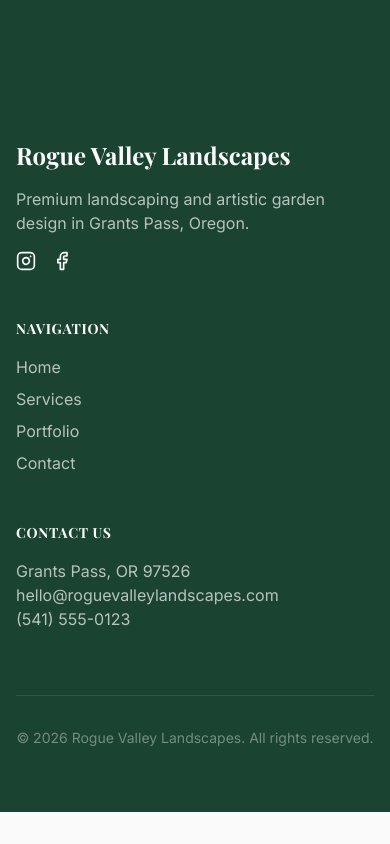
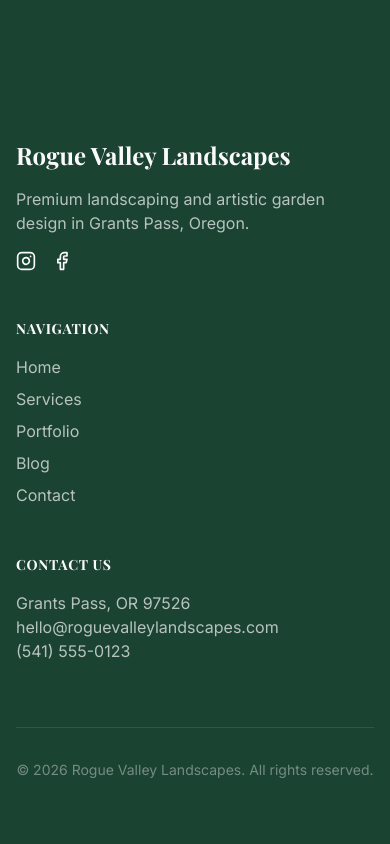
Before and after one commit to mikeschlottig/rogue-valley-landscapes, a React (Vite) app: page / in a window 390 px wide. Shown: the part 3526-4370 px from the top of the page. Before the commit the page ends 4338 px from the top, so only its background shows below. Built offline with nearby package versions, Linux system fonts and the light colour scheme; a web font is replaced by a local one.

Commit message:
feat: Feature - Blog Page Integration
Implement a high-end Blog page featuring a responsive grid of article cards, rich-text modal views using shadcn Dialog, and seamless navigation integration per user request.

```diff
--- a/src/components/layout/RootLayout.tsx
+++ b/src/components/layout/RootLayout.tsx
@@ -11,6 +11,7 @@ export function RootLayout() {
     { name: 'Home', href: '/' },
     { name: 'Services', href: '/services' },
     { name: 'Portfolio', href: '/portfolio' },
+    { name: 'Blog', href: '/blog' },
     { name: 'Contact', href: '/contact' },
   ];
   return (
--- a/src/main.tsx
+++ b/src/main.tsx
@@ -15,6 +15,7 @@ import { RootLayout } from '@/components/layout/RootLayout';
 import { HomePage } from '@/pages/HomePage';
 import { ServicesPage } from '@/pages/ServicesPage';
 import { PortfolioPage } from '@/pages/PortfolioPage';
+import { BlogPage } from '@/pages/BlogPage';
 import { ContactPage } from '@/pages/ContactPage';
 const queryClient = new QueryClient();
 const router = createBrowserRouter([
@@ -26,6 +27,7 @@ const router = createBrowserRouter([
       { index: true, element: <HomePage /> },
       { path: "services", element: <ServicesPage /> },
       { path: "portfolio", element: <PortfolioPage /> },
+      { path: "blog", element: <BlogPage /> },
       { path: "contact", element: <ContactPage /> },
     ]
   },
```
